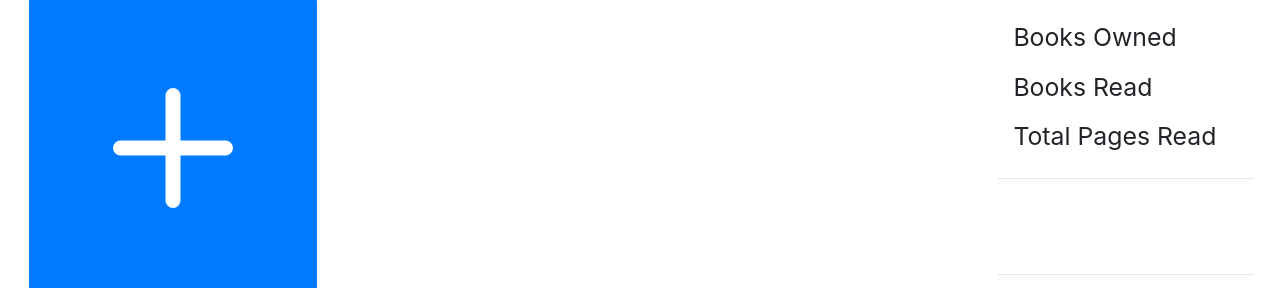
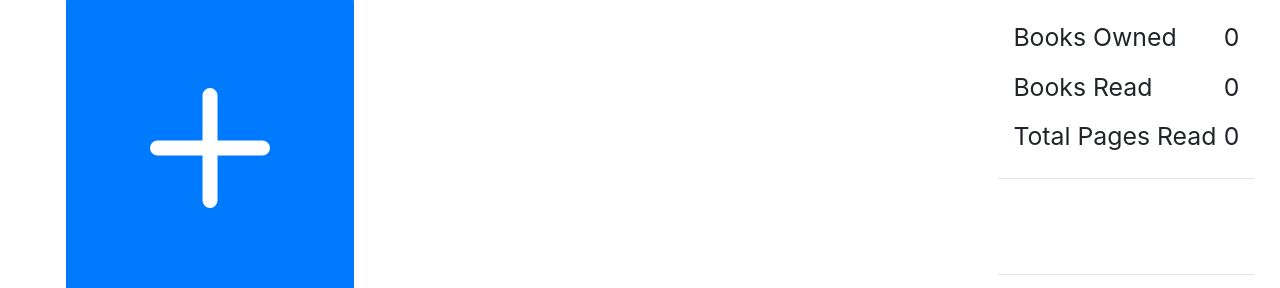
Before and after one commit to jacobbarnette/library, a plain HTML site: page index.html in a window 1280 px wide. Shown: the part 158-446 px from the top of the page. Drawn offline with nearby package versions, Linux system fonts and the light colour scheme.

Commit message:
changed factory function to class

```diff
--- a/assets/css/styles.css
+++ b/assets/css/styles.css
@@ -48,7 +48,7 @@
     border-radius: 7%;
     color: var(--white);
     margin-top: 10%;
-    margin-left: 10%;
+    margin-left: 23%;
 }
 
 #cardHeader {
--- a/assets/js/script.js
+++ b/assets/js/script.js
@@ -21,11 +21,14 @@ function createBook(e){
     renderBookCards(myLib);
 }
 
-function Book(title, author, bookPages, pagesRead) {
-    this.title =  title.value,
-    this.author = author.value,
-    this.bookPages = bookPages.value,
-    this.pagesRead = pagesRead.value
+class Book {
+    constructor(title, author, bookPages, pagesRead) {
+        this.title =  title.value,
+        this.author = author.value,
+        this.bookPages = bookPages.value,
+        this.pagesRead = pagesRead.value
+    }
+
 }
 
 //create dom elements for books
--- a/index.html
+++ b/index.html
@@ -78,15 +78,15 @@
                     <div class="bookInfo">
                         <div class="row">
                             <div class="col">Books Owned</div>
-                            <div id='booksOwned' class="col numbers"></div>
+                            <div id='booksOwned' class="col numbers">0</div>
                         </div>
                         <div class="row">
                             <div class="col">Books Read</div>
-                            <div id='booksRead' class="col numbers"></div>
+                            <div id='booksRead' class="col numbers">0</div>
                         </div>
                         <div class="row">
                             <div class="col">Total Pages Read</div>
-                            <div id='totalPages' class="col numbers"></div>
+                            <div id='totalPages' class="col numbers">0</div>
                         </div>
                     </div>
                 </div>
```
